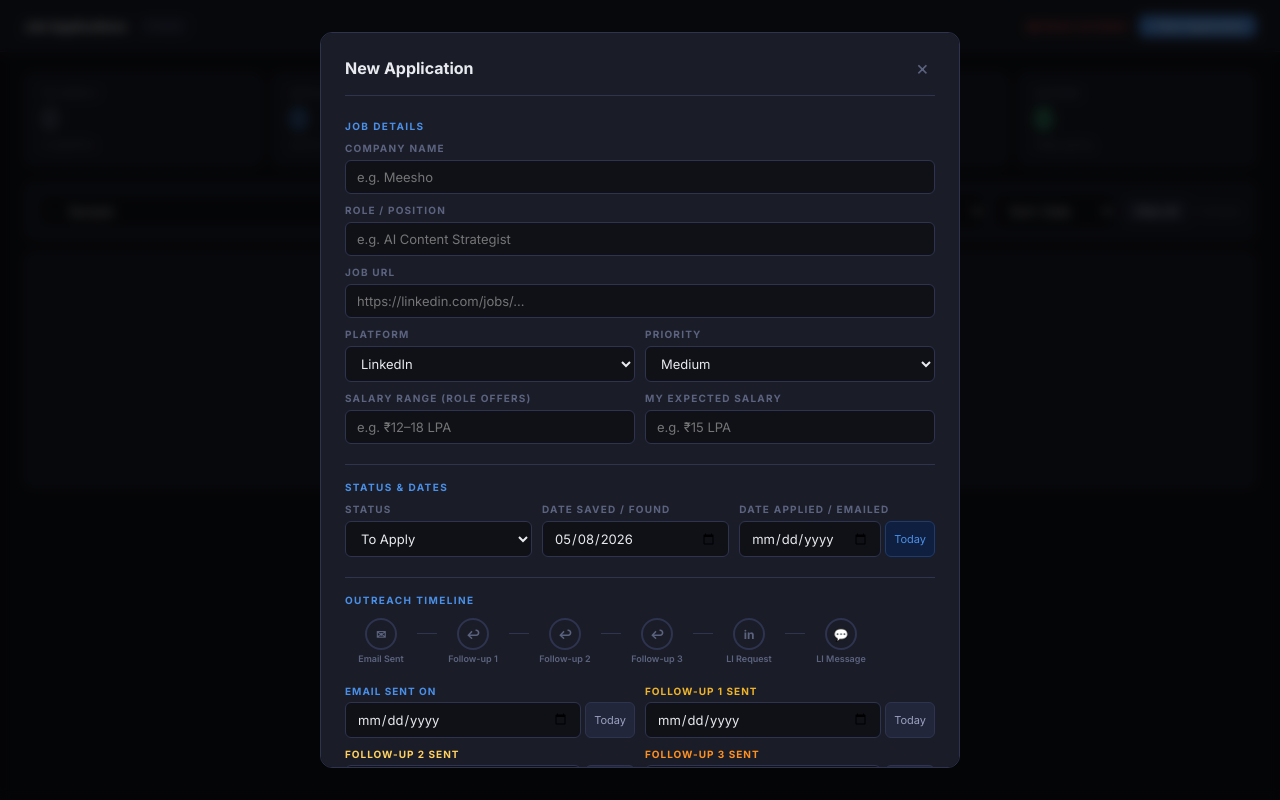
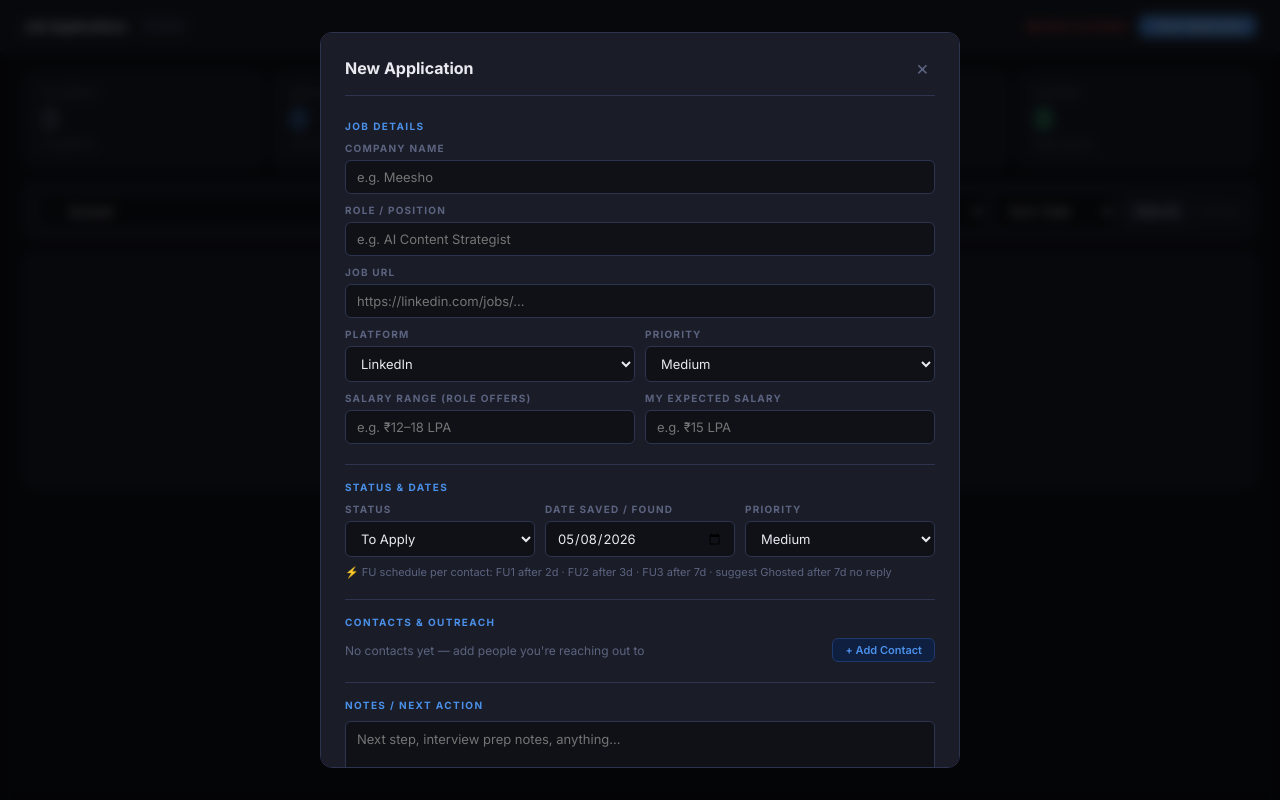
Before and after one commit to supriyasaha-ai/productivity-dashboard, a React (Create React App) app: page / in a window 1280 px wide. Both pictures are taken after typing "Sample" into the empty fields and a click on the button "+ New Application". Built offline with nearby package versions, Linux system fonts and the light colour scheme.

Commit message:
Add files via upload

```diff
--- a/src/productivity_dashboard.jsx
+++ b/src/productivity_dashboard.jsx
@@ -75,36 +75,33 @@ function daysSince(d) {
 
 function getFollowUpAlert(app) {
   if (["To Apply","Rejected","Ghosted","Offer","Interview"].includes(app.status)) return null;
+  const contacts = app.contacts||[];
+  if (contacts.length===0) return null;
 
-  // Applied → remind to send FU1 after 2 days from emailDate
-  if (app.status === "Applied") {
-    const ref = app.emailDate || app.dateApplied;
-    if (!ref) return null;
-    const days = daysSince(ref);
-    if (days >= FU_DAYS[0]) return { msg:`FU1 due — ${days}d since email`, urgency: days>=5?"hot":"warm", next:"Follow-up 1" };
+  // Find the contact that most urgently needs attention
+  let best = null;
+  for (const c of contacts) {
+    let alert = null;
+    if (c.fu3On) {
+      const d = daysSince(c.fu3On);
+      if (d >= 7) alert = { msg:`No reply ${d}d after FU3 (${c.name||"contact"})`, urgency:"ghost", next:"Ghosted" };
+    } else if (c.fu2On) {
+      const d = daysSince(c.fu2On);
+      if (d >= 7) alert = { msg:`FU3 due — ${d}d since FU2 (${c.name||"contact"})`, urgency:"hot", next:"Follow-up 3" };
+    } else if (c.fu1On) {
+      const d = daysSince(c.fu1On);
+      if (d >= 3) alert = { msg:`FU2 due — ${d}d since FU1 (${c.name||"contact"})`, urgency: d>=5?"hot":"warm", next:"Follow-up 2" };
+    } else if (c.emailedOn) {
+      const d = daysSince(c.emailedOn);
+      if (d >= 2) alert = { msg:`FU1 due — ${d}d since email (${c.name||"contact"})`, urgency: d>=5?"hot":"warm", next:"Follow-up 1" };
     }
-  // Follow-up 1 → remind FU2 after 3 more days (5 total from email)
-  if (app.status === "Follow-up 1") {
-    const ref = app.fu1Date || app.emailDate || app.dateApplied;
-    if (!ref) return null;
-    const days = daysSince(ref);
-    if (days >= 3) return { msg:`FU2 due — ${days}d since FU1`, urgency: days>=5?"hot":"warm", next:"Follow-up 2" };
+    if (alert) {
+      const score = {hot:0,warm:1,ghost:2}[alert.urgency]??3;
+      const bestScore = best ? ({hot:0,warm:1,ghost:2}[best.urgency]??3) : 99;
+      if (score < bestScore) best = alert;
     }
-  // Follow-up 2 → remind FU3 after 7 more days
-  if (app.status === "Follow-up 2") {
-    const ref = app.fu2Date || app.fu1Date || app.emailDate || app.dateApplied;
-    if (!ref) return null;
-    const days = daysSince(ref);
-    if (days >= 7) return { msg:`FU3 due — ${days}d since FU2`, urgency:"hot", next:"Follow-up 3" };
   }
-  // Follow-up 3 → suggest Ghosted after 7 days
-  if (app.status === "Follow-up 3") {
-    const ref = app.fu3Date || app.fu2Date || app.emailDate || app.dateApplied;
-    if (!ref) return null;
-    const days = daysSince(ref);
-    if (days >= 7) return { msg:`No reply in ${days}d — mark Ghosted?`, urgency:"ghost", next:"Ghosted" };
-  }
-  return null;
+  return best;
 }
 
 /* ─── Storage ────────────────────────────────────────────────────────────── */
@@ -160,13 +157,17 @@ function exportCSV(apps) {
   URL.revokeObjectURL(url);
 }
 
+const emptyContact = () => ({
+  id: Date.now() + Math.random(),
+  name:"", email:"", url:"",
+  emailedOn:"", fu1On:"", fu2On:"", fu3On:"",
+  liReqOn:"", liMsgOn:"",
+});
+
 const emptyApp = () => ({
   id: Date.now() + Math.random(),
   company:"", role:"", jobLink:"",
   dateApplied: new Date().toISOString().slice(0,10),
-  emailDate:"",
-  fu1Date:"", fu2Date:"", fu3Date:"",
-  liReqDate:"", liMsgDate:"",
   platform:"LinkedIn",
   status:"To Apply", priority:"Medium",
   contacts:[],
@@ -248,44 +249,103 @@ function SyncBadge({status}){
   return <span style={{fontSize:11,fontWeight:600,color:s.color}}>{s.label}</span>;
 }
 
-/* ─── Contact Manager (inside modal) ────────────────────────────────────── */
+/* ─── Contact Manager ────────────────────────────────────────────────────── */
 function ContactManager({contacts, onChange}){
-  const add = () => onChange([...contacts, {id:Date.now(), name:"", url:"", emailedOn:"", liOn:""}]);
+  const today = new Date().toISOString().slice(0,10);
+  const add = () => onChange([...contacts, emptyContact()]);
   const update = (id, field, val) => onChange(contacts.map(c => c.id===id ? {...c,[field]:val} : c));
+  const setToday = (id, field) => update(id, field, today);
   const remove = (id) => onChange(contacts.filter(c => c.id!==id));
+
+  const outreachFields = [
+    {key:"emailedOn", label:"Email Sent",    color:T.blue,    icon:"✉"},
+    {key:"fu1On",     label:"Follow-up 1",   color:T.amber,   icon:"↩1"},
+    {key:"fu2On",     label:"Follow-up 2",   color:"#FFD060", icon:"↩2"},
+    {key:"fu3On",     label:"Follow-up 3",   color:"#FF9020", icon:"↩3"},
+    {key:"liReqOn",   label:"LI Request",    color:"#4A90D9", icon:"in→"},
+    {key:"liMsgOn",   label:"LI Message",    color:"#4A90D9", icon:"💬"},
+  ];
+
+  // work out next action needed per contact
+  function getContactAlert(c) {
+    if (c.fu3On) {
+      const d = daysSince(c.fu3On);
+      if (d >= 7) return {msg:`No reply ${d}d after FU3`, color:T.textDim};
+    }
+    if (c.fu2On && !c.fu3On) {
+      const d = daysSince(c.fu2On);
+      if (d >= 7) return {msg:`FU3 due — ${d}d since FU2`, color:"#FF9020"};
+    }
+    if (c.fu1On && !c.fu2On) {
+      const d = daysSince(c.fu1On);
+      if (d >= 3) return {msg:`FU2 due — ${d}d since FU1`, color:T.amber};
+    }
+    if (c.emailedOn && !c.fu1On) {
+      const d = daysSince(c.emailedOn);
+      if (d >= 2) return {msg:`FU1 due — ${d}d since email`, color:T.amber};
+    }
+    return null;
+  }
 
   return(
     <div>
-      <div style={{display:"flex",justifyContent:"space-between",alignItems:"center",marginBottom:8}}>
-        <Label>Contacts</Label>
-        <button onClick={add} style={{background:T.bluePale,border:`1px solid ${T.blueDim}`,color:T.blue,borderRadius:5,padding:"2px 10px",fontSize:11,fontWeight:600,cursor:"pointer",fontFamily:"inherit"}}>+ Add Contact</button>
+      <div style={{display:"flex",justifyContent:"space-between",alignItems:"center",marginBottom:10}}>
+        <span style={{fontSize:12,color:T.textDim}}>{contacts.length===0?"No contacts yet — add people you're reaching out to":` ${contacts.length} contact${contacts.length>1?"s":""}`}</span>
+        <button onClick={add} style={{background:T.bluePale,border:`1px solid ${T.blueDim}`,color:T.blue,borderRadius:6,padding:"4px 12px",fontSize:11,fontWeight:600,cursor:"pointer",fontFamily:"inherit"}}>+ Add Contact</button>
       </div>
-      {contacts.length===0 && <div style={{fontSize:12,color:T.textDim,padding:"8px 0"}}>No contacts added yet</div>}
-      {contacts.map(c=>(
-        <div key={c.id} style={{background:T.bg,border:`1px solid ${T.border}`,borderRadius:6,padding:"10px 12px",marginBottom:8}}>
-          <div style={{display:"grid",gridTemplateColumns:"1fr 1fr",gap:8,marginBottom:8}}>
+
+      {contacts.map((c,ci)=>{
+        const alert = getContactAlert(c);
+        return(
+          <div key={c.id} style={{background:T.bg,border:`1px solid ${alert?T.amberDim:T.border}`,borderRadius:8,padding:"12px 14px",marginBottom:10}}>
+
+            {/* Header row */}
+            <div style={{display:"flex",justifyContent:"space-between",alignItems:"center",marginBottom:10}}>
+              <span style={{fontSize:11,fontWeight:700,color:T.textDim,textTransform:"uppercase",letterSpacing:"0.1em"}}>Contact {ci+1}</span>
+              <div style={{display:"flex",alignItems:"center",gap:8}}>
+                {alert&&<span style={{fontSize:11,fontWeight:600,color:alert.color}}>⏰ {alert.msg}</span>}
+                <button onClick={()=>remove(c.id)} style={{background:T.redPale,border:`1px solid ${T.redDim}`,color:T.red,borderRadius:5,padding:"3px 8px",fontSize:11,cursor:"pointer",fontFamily:"inherit"}}>✕ Remove</button>
+              </div>
+            </div>
+
+            {/* Name + Email + LinkedIn */}
+            <div style={{display:"grid",gridTemplateColumns:"1fr 1fr 1fr",gap:8,marginBottom:12}}>
               <div>
                 <Label>Name</Label>
                 <TInput value={c.name} onChange={v=>update(c.id,"name",v)} placeholder="e.g. Riya Sharma"/>
+              </div>
+              <div>
+                <Label>Email Address</Label>
+                <TInput value={c.email||""} onChange={v=>update(c.id,"email",v)} placeholder="riya@company.com"/>
               </div>
               <div>
                 <Label>LinkedIn URL</Label>
                 <TInput value={c.url} onChange={v=>update(c.id,"url",v)} placeholder="linkedin.com/in/..."/>
               </div>
             </div>
-          <div style={{display:"grid",gridTemplateColumns:"1fr 1fr auto",gap:8,alignItems:"flex-end"}}>
-            <div>
-              <Label>Emailed on</Label>
-              <TInput type="date" value={c.emailedOn} onChange={v=>update(c.id,"emailedOn",v)}/>
-            </div>
-            <div>
-              <Label>LinkedIn msg on</Label>
-              <TInput type="date" value={c.liOn} onChange={v=>update(c.id,"liOn",v)}/>
-            </div>
-            <button onClick={()=>remove(c.id)} style={{background:T.redPale,border:`1px solid ${T.redDim}`,color:T.red,borderRadius:5,padding:"7px 10px",fontSize:12,cursor:"pointer",fontFamily:"inherit",lineHeight:1}}>✕</button>
+
+            {/* Outreach dates grid */}
+            <div style={{borderTop:`1px solid ${T.border}`,paddingTop:10}}>
+              <p style={{margin:"0 0 8px",fontSize:10,fontWeight:700,color:T.textDim,textTransform:"uppercase",letterSpacing:"0.1em"}}>Outreach Dates</p>
+              <div style={{display:"grid",gridTemplateColumns:"repeat(3,1fr)",gap:8}}>
+                {outreachFields.map(f=>(
+                  <div key={f.key}>
+                    <p style={{margin:"0 0 5px",fontSize:10,fontWeight:700,color:f.color,textTransform:"uppercase",letterSpacing:"0.08em"}}>{f.icon} {f.label}</p>
+                    <div style={{display:"flex",gap:4}}>
+                      <TInput type="date" value={c[f.key]||""} onChange={v=>update(c.id,f.key,v)}/>
+                      {!c[f.key]
+                        ?<button onClick={()=>setToday(c.id,f.key)} style={{flexShrink:0,background:T.surfaceUp,border:`1px solid ${T.border}`,color:T.textMid,borderRadius:6,padding:"0 8px",cursor:"pointer",fontSize:11,fontFamily:"inherit",whiteSpace:"nowrap"}}>Today</button>
+                        :<button onClick={()=>update(c.id,f.key,"")} style={{flexShrink:0,background:T.redPale,border:`1px solid ${T.redDim}`,color:T.red,borderRadius:6,padding:"0 7px",cursor:"pointer",fontSize:12,fontFamily:"inherit"}}>×</button>
+                      }
                     </div>
                   </div>
                 ))}
+              </div>
+            </div>
+
+          </div>
+        );
+      })}
     </div>
   );
 }
@@ -315,11 +375,9 @@ function PlatformSelect({value, onChange, customPlatforms, onAddPlatform}){
 
 /* ─── Job Modal ──────────────────────────────────────────────────────────── */
 function JobModal({app, onSave, onClose, customPlatforms, onAddPlatform, customStatuses, onAddStatus, allStatuses}){
-  const[form,setForm]=useState({...app, contacts: app.contacts||[], fu1Date:app.fu1Date||"", fu2Date:app.fu2Date||"", fu3Date:app.fu3Date||"", liReqDate:app.liReqDate||"", liMsgDate:app.liMsgDate||""});
+  const[form,setForm]=useState({...app, contacts: (app.contacts||[]).map(c=>({...emptyContact(),...c}))});
   const[addingStatus,setAddingStatus]=useState(false);
   const[newStatus,setNewStatus]=useState("");
-  const today = new Date().toISOString().slice(0,10);
-  const setToday = (k) => setForm(f=>({...f,[k]:today}));
   const set=(k,v)=>setForm(f=>({...f,[k]:v}));
 
   return(
@@ -390,81 +448,18 @@ function JobModal({app, onSave, onClose, customPlatforms, onAddPlatform, customS
               <TInput type="date" value={form.dateApplied} onChange={v=>set("dateApplied",v)}/>
             </div>
             <div>
-              <Label>Date Applied / Emailed</Label>
-              <div style={{display:"flex",gap:4}}>
-                <TInput type="date" value={form.emailDate} onChange={v=>set("emailDate",v)}/>
-                <button onClick={()=>setToday("emailDate")} title="Set to today" style={{flexShrink:0,background:T.bluePale,border:`1px solid ${T.blueDim}`,color:T.blue,borderRadius:6,padding:"0 8px",cursor:"pointer",fontSize:11,fontFamily:"inherit"}}>Today</button>
+              <Label>Priority</Label>
+              <SInput value={form.priority} onChange={v=>set("priority",v)}>
+                {PRIORITIES.map(p=><option key={p}>{p}</option>)}
+              </SInput>
             </div>
           </div>
-          </div>
+          <p style={{margin:"8px 0 0",fontSize:11,color:T.textDim}}>⚡ FU schedule per contact: FU1 after 2d · FU2 after 3d · FU3 after 7d · suggest Ghosted after 7d no reply</p>
         </div>
 
-        {/* Section: Outreach Timeline */}
+        {/* Section: Contacts + Outreach (combined) */}
         <div style={{marginBottom:"1.25rem",paddingTop:"1rem",borderTop:`1px solid ${T.border}`}}>
-          <div style={{fontSize:10,fontWeight:700,color:T.blue,textTransform:"uppercase",letterSpacing:"0.14em",marginBottom:12}}>OUTREACH TIMELINE</div>
-
-          {/* Visual timeline */}
-          <div style={{display:"flex",alignItems:"center",gap:0,marginBottom:16,overflowX:"auto",paddingBottom:4}}>
-            {[
-              {label:"Email Sent",  key:"emailDate", color:T.blue,   icon:"✉"},
-              {label:"Follow-up 1", key:"fu1Date",   color:T.amber,  icon:"↩"},
-              {label:"Follow-up 2", key:"fu2Date",   color:"#FFD060", icon:"↩"},
-              {label:"Follow-up 3", key:"fu3Date",   color:"#FF9020", icon:"↩"},
-              {label:"LI Request",  key:"liReqDate", color:"#0A66C2", icon:"in"},
-              {label:"LI Message",  key:"liMsgDate", color:"#0A66C2", icon:"💬"},
-            ].map((step, idx, arr)=>{
-              const filled = !!form[step.key];
-              return(
-                <div key={step.key} style={{display:"flex",alignItems:"center",flexShrink:0}}>
-                  <div style={{display:"flex",flexDirection:"column",alignItems:"center",gap:4,minWidth:72}}>
-                    <div style={{
-                      width:32,height:32,borderRadius:"50%",display:"flex",alignItems:"center",justifyContent:"center",
-                      fontSize:12,fontWeight:700,
-                      background:filled?step.color+"22":"transparent",
-                      border:`2px solid ${filled?step.color:T.border}`,
-                      color:filled?step.color:T.textDim,
-                    }}>{step.icon}</div>
-                    <span style={{fontSize:9,fontWeight:600,color:filled?step.color:T.textDim,textAlign:"center",lineHeight:1.2,whiteSpace:"nowrap"}}>{step.label}</span>
-                    {filled&&<span style={{fontSize:9,color:T.textDim,whiteSpace:"nowrap"}}>{new Date(form[step.key]).toLocaleDateString("en-IN",{day:"numeric",month:"short"})}</span>}
-                  </div>
-                  {idx<arr.length-1&&<div style={{width:20,height:1,background:T.border,flexShrink:0,marginBottom:16}}/>}
-                </div>
-              );
-            })}
-          </div>
-
-          {/* Date fields */}
-          <div style={{display:"grid",gridTemplateColumns:"1fr 1fr",gap:10}}>
-            {[
-              {label:"Email Sent On",    key:"emailDate", color:T.blue},
-              {label:"Follow-up 1 Sent", key:"fu1Date",   color:T.amber},
-              {label:"Follow-up 2 Sent", key:"fu2Date",   color:"#FFD060"},
-              {label:"Follow-up 3 Sent", key:"fu3Date",   color:"#FF9020"},
-              {label:"LinkedIn Request Sent", key:"liReqDate", color:"#0A66C2"},
-              {label:"LinkedIn Message Sent", key:"liMsgDate", color:"#0A66C2"},
-            ].map(field=>(
-              <div key={field.key}>
-                <p style={{margin:"0 0 5px",fontSize:10,fontWeight:700,color:field.color,textTransform:"uppercase",letterSpacing:"0.1em"}}>{field.label}</p>
-                <div style={{display:"flex",gap:4}}>
-                  <TInput type="date" value={form[field.key]} onChange={v=>set(field.key,v)}/>
-                  {!form[field.key]&&(
-                    <button onClick={()=>setToday(field.key)} title="Mark today"
-                      style={{flexShrink:0,background:T.surfaceUp,border:`1px solid ${T.border}`,color:T.textMid,borderRadius:6,padding:"0 8px",cursor:"pointer",fontSize:11,fontFamily:"inherit",whiteSpace:"nowrap"}}>Today</button>
-                  )}
-                  {form[field.key]&&(
-                    <button onClick={()=>set(field.key,"")}
-                      style={{flexShrink:0,background:T.redPale,border:`1px solid ${T.redDim}`,color:T.red,borderRadius:6,padding:"0 7px",cursor:"pointer",fontSize:12,fontFamily:"inherit"}}>×</button>
-                  )}
-                </div>
-              </div>
-            ))}
-          </div>
-          <p style={{margin:"10px 0 0",fontSize:11,color:T.textDim}}>⚡ FU schedule: FU1 after 2d · FU2 after 3 more days · FU3 after 7 more days · Ghosted if no reply 7d after FU3</p>
-        </div>
-
-        {/* Section: Contacts */}
-        <div style={{marginBottom:"1.25rem",paddingTop:"1rem",borderTop:`1px solid ${T.border}`}}>
-          <div style={{fontSize:10,fontWeight:700,color:T.blue,textTransform:"uppercase",letterSpacing:"0.14em",marginBottom:10}}>CONTACTS</div>
+          <div style={{fontSize:10,fontWeight:700,color:T.blue,textTransform:"uppercase",letterSpacing:"0.14em",marginBottom:10}}>CONTACTS & OUTREACH</div>
           <ContactManager contacts={form.contacts} onChange={v=>set("contacts",v)}/>
         </div>
 
@@ -773,7 +768,7 @@ function JobTracker(){
             <table style={{width:"100%",borderCollapse:"collapse",fontSize:13}}>
               <thead>
                 <tr style={{background:T.surfaceUp,borderBottom:`1px solid ${T.border}`}}>
-                  {[["","28px"],["Company","150px"],["Role","150px"],["Status","130px"],["Platform","90px"],["Outreach Dates","170px"],["Follow-up","120px"],["Contacts","140px"],["Salary","120px"],["Notes","160px"],["Actions","90px"]].map(([h,w])=>(
+                  {[["","28px"],["Company","150px"],["Role","150px"],["Status","130px"],["Platform","90px"],["Outreach / Contacts","190px"],["Follow-up","130px"],["Salary","120px"],["Notes","160px"],["Actions","90px"]].map(([h,w])=>(
                     <th key={h} style={{padding:"9px 12px",textAlign:"left",fontWeight:600,color:T.textDim,fontSize:10,textTransform:"uppercase",letterSpacing:"0.1em",width:w,whiteSpace:"nowrap"}}>{h}</th>
                   ))}
                 </tr>
@@ -829,23 +824,30 @@ function JobTracker(){
 
                       {/* Outreach Dates */}
                       <td style={{padding:"10px 12px"}}>
-                        <div style={{display:"flex",flexDirection:"column",gap:2}}>
-                          {[
-                            {label:"✉",  key:"emailDate",  color:T.blue},
-                            {label:"↩1", key:"fu1Date",    color:T.amber},
-                            {label:"↩2", key:"fu2Date",    color:"#FFD060"},
-                            {label:"↩3", key:"fu3Date",    color:"#FF9020"},
-                            {label:"in→", key:"liReqDate", color:"#4A90D9"},
-                            {label:"💬", key:"liMsgDate",  color:"#4A90D9"},
-                          ].filter(f=>app[f.key]).map(f=>(
-                            <div key={f.key} style={{display:"flex",alignItems:"center",gap:5}}>
-                              <span style={{fontSize:10,fontWeight:700,color:f.color,minWidth:18}}>{f.label}</span>
-                              <span style={{fontSize:10,color:T.textMid}}>{new Date(app[f.key]).toLocaleDateString("en-IN",{day:"numeric",month:"short"})}</span>
-                              <span style={{fontSize:9,color:T.textDim}}>({daysSince(app[f.key])}d)</span>
+                        {contacts.length===0?(
+                          <span style={{fontSize:11,color:T.textDim}}>—</span>
+                        ):(
+                          <div style={{display:"flex",flexDirection:"column",gap:4}}>
+                            {contacts.map((c,ci)=>{
+                              const lastAction = c.fu3On||c.fu2On||c.fu1On||c.emailedOn||c.liMsgOn||c.liReqOn;
+                              const lastLabel = c.fu3On?"FU3":c.fu2On?"FU2":c.fu1On?"FU1":c.emailedOn?"Emailed":c.liMsgOn?"LI msg":c.liReqOn?"LI req":null;
+                              const lastColor = c.fu3On?"#FF9020":c.fu2On?"#FFD060":c.fu1On?T.amber:c.emailedOn?T.blue:"#4A90D9";
+                              return(
+                                <div key={ci} style={{display:"flex",alignItems:"center",gap:5}}>
+                                  {c.url
+                                    ?<a href={c.url.startsWith("http")?c.url:`https://${c.url}`} target="_blank" rel="noopener noreferrer" style={{fontSize:11,color:T.blue,textDecoration:"none",fontWeight:500,maxWidth:80,overflow:"hidden",textOverflow:"ellipsis",whiteSpace:"nowrap"}}>{c.name||"Contact"}</a>
+                                    :<span style={{fontSize:11,color:T.textMid,maxWidth:80,overflow:"hidden",textOverflow:"ellipsis",whiteSpace:"nowrap"}}>{c.name||"Contact"}</span>
+                                  }
+                                  {lastLabel&&(
+                                    <span style={{fontSize:10,fontWeight:600,color:lastColor,background:lastColor+"18",padding:"1px 6px",borderRadius:3,whiteSpace:"nowrap"}}>
+                                      {lastLabel} {lastAction?`${daysSince(lastAction)}d`:""}
+                                    </span>
+                                  )}
                                 </div>
-                          ))}
-                          {!app.emailDate&&!app.fu1Date&&!app.liReqDate&&<span style={{fontSize:10,color:T.textDim}}>—</span>}
+                              );
+                            })}
                           </div>
+                        )}
                       </td>
 
                       {/* Follow-up alert */}
@@ -876,26 +878,6 @@ function JobTracker(){
                         {!app.salaryRange&&!app.expectedSalary&&<span style={{color:T.textDim}}>—</span>}
                       </td>
 
-                      {/* Contacts */}
-                      <td style={{padding:"10px 12px",maxWidth:160}}>
-                        {contacts.length===0?<span style={{color:T.textDim,fontSize:11}}>—</span>:(
-                          <div style={{display:"flex",flexDirection:"column",gap:3}}>
-                            {contacts.map((c,ci)=>(
-                              <div key={ci} style={{display:"flex",alignItems:"center",gap:4}}>
-                                {c.url?(
-                                  <a href={c.url.startsWith("http")?c.url:`https://${c.url}`} target="_blank" rel="noopener noreferrer"
-                                    style={{fontSize:11,color:T.blue,textDecoration:"none",fontWeight:500,overflow:"hidden",textOverflow:"ellipsis",whiteSpace:"nowrap",maxWidth:120}}>
-                                    {c.name||"Contact"}
-                                  </a>
-                                ):<span style={{fontSize:11,color:T.textMid,overflow:"hidden",textOverflow:"ellipsis",whiteSpace:"nowrap",maxWidth:120}}>{c.name||"—"}</span>}
-                                {c.emailedOn&&<span style={{fontSize:9,color:T.textDim}} title={`Emailed: ${c.emailedOn}`}>✉</span>}
-                                {c.liOn&&<span style={{fontSize:9,color:"#0A66C2"}} title={`LI msg: ${c.liOn}`}>in</span>}
-                              </div>
-                            ))}
-                          </div>
-                        )}
-                      </td>
-
                       {/* Notes */}
                       <td style={{padding:"10px 12px",maxWidth:180}}>
                         {app.notes
@@ -907,7 +889,7 @@ function JobTracker(){
                       {/* Actions */}
                       <td style={{padding:"10px 12px"}}>
                         <div style={{display:"flex",gap:5}}>
-                          <Btn onClick={()=>setModal({...app,contacts:app.contacts||[]})} variant="ghost" small>Edit</Btn>
+                          <Btn onClick={()=>setModal({...app,contacts:(app.contacts||[]).map(c=>({...emptyContact(),...c}))})} variant="ghost" small>Edit</Btn>
                           <Btn onClick={()=>del(app.id)} variant="danger" small>✕</Btn>
                         </div>
                       </td>
```
Lines whose indentation alone changed are shown as unchanged.
